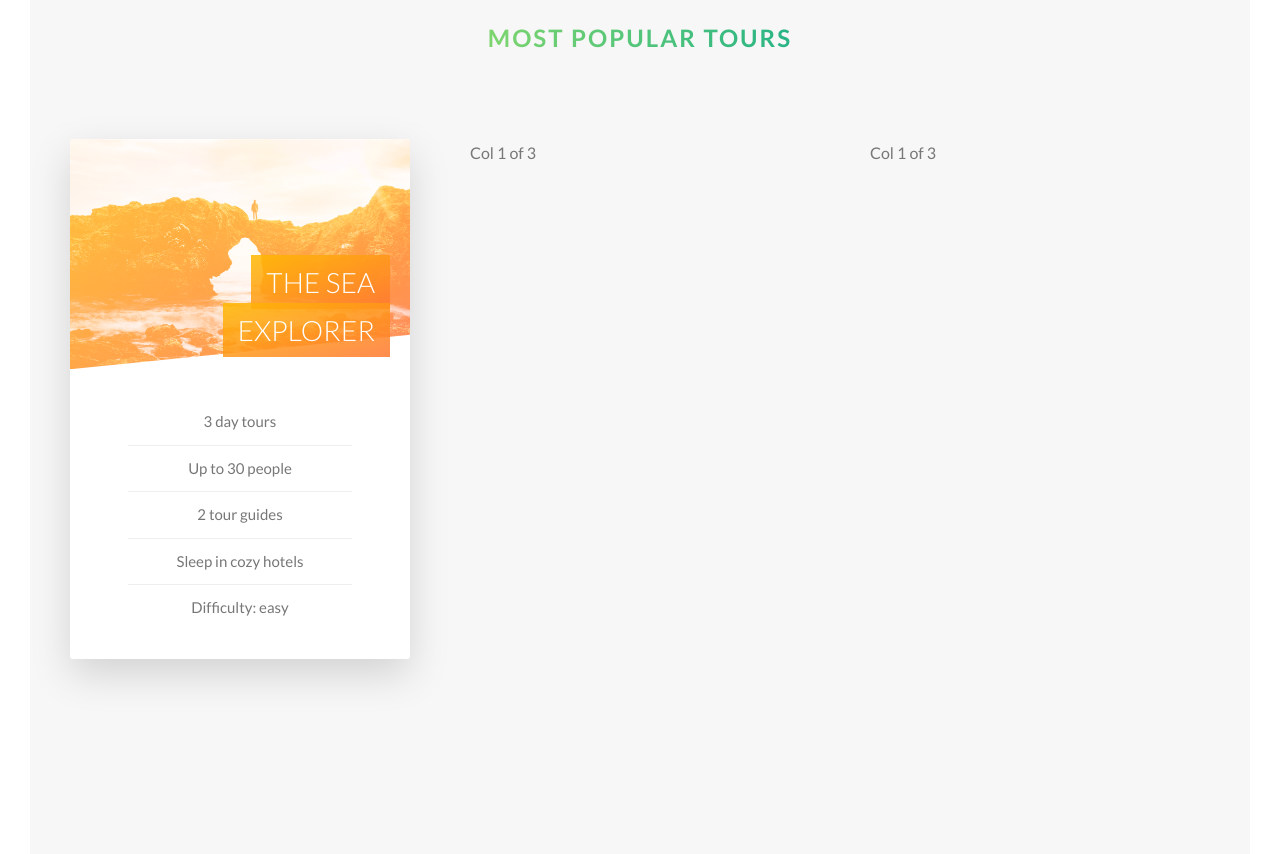
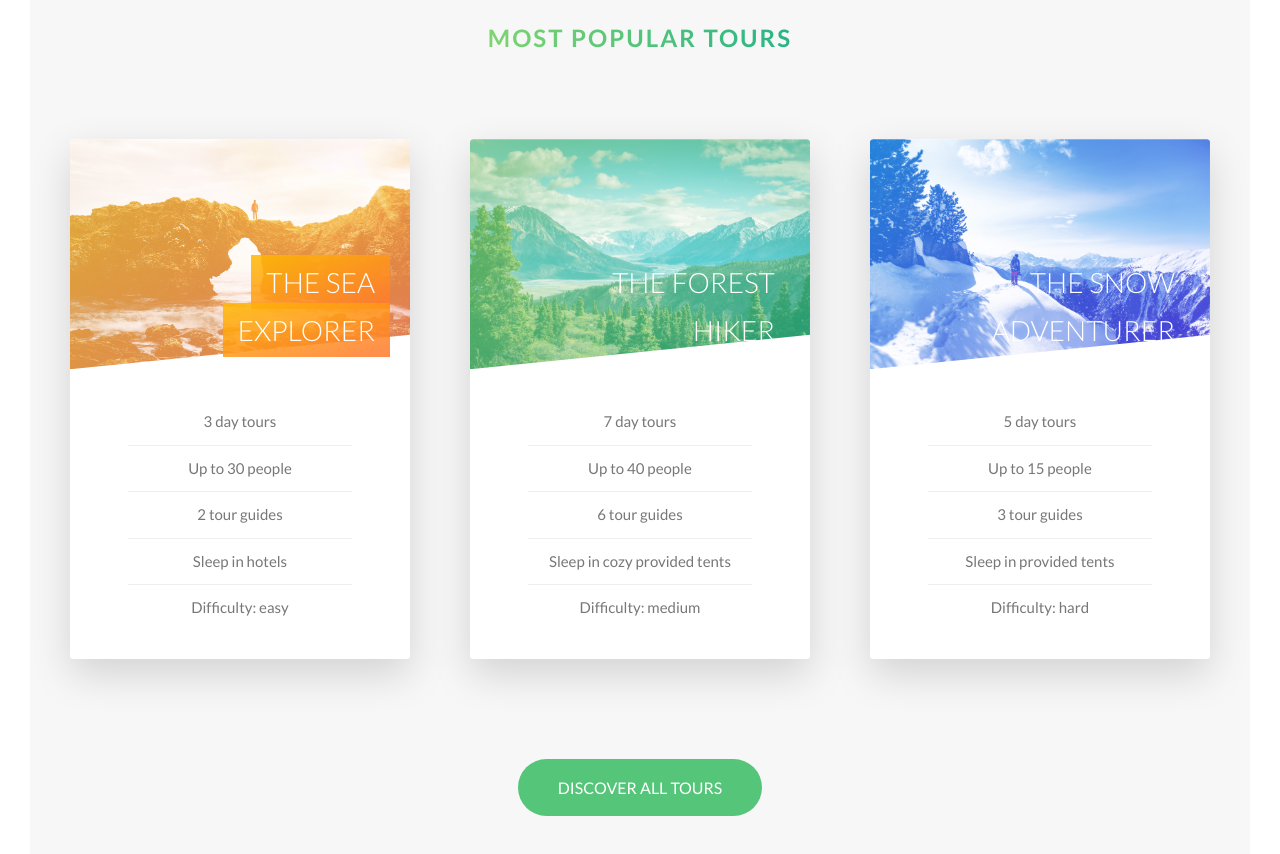
Before and after one commit to Pooya-Gordani/natours, a website: page index.html in a window 1280 px wide. Shown: the part 2360-3214 px from the top of the page. Drawn offline with Linux system fonts and the light colour scheme.

Commit message:
build tours section (part 3_2) --> build all three cards with button of discover all tours

```diff
--- a/index.html
+++ b/index.html
@@ -125,7 +125,7 @@
                                     <li>3 day tours</li>
                                     <li>Up to 30 people</li>
                                     <li>2 tour guides</li>
-                                    <li>Sleep in cozy hotels</li>
+                                    <li>Sleep in hotels</li>
                                     <li>Difficulty: easy</li>
                                 </ul>
                             </div>
@@ -145,12 +145,78 @@
                 </div>
 
                 <div class="col-1-of-3">
-                    Col 1 of 3
+                    <div class="card">
+                        <div class="card__side card__side--front">
+                            <div class="card__picture card__picture--2">
+                                &nbsp;
+                            </div>
+                            <h4 class="card__heading">
+                                <span class="card__heading-span card__heading-span--2">
+                                    The Forest Hiker
+                                </span>
+                            </h4>
+                            <div class="card__details">
+                                <ul>
+                                    <li>7 day tours</li>
+                                    <li>Up to 40 people</li>
+                                    <li>6 tour guides</li>
+                                    <li>Sleep in cozy provided tents</li>
+                                    <li>Difficulty: medium</li>
+                                </ul>
+                            </div>
+                        </div>
+
+                        <div class="card__side card__side--back card__side--back-2">
+                            <!-- cta: call to action box -->
+                            <div class="card__cta">
+                                <div class="card__price-box">
+                                    <p class="card__price-only">Only</p>
+                                    <div class="card__price-value">$497</div>
+                                </div>
+                                <a href="#" class="btn btn--white">Book now!</a>
+                            </div>
+                        </div>
+                    </div>
                 </div>
 
                 <div class="col-1-of-3">
-                    Col 1 of 3
+                    <div class="card">
+                        <div class="card__side card__side--front">
+                            <div class="card__picture card__picture--3">
+                                &nbsp;
+                            </div>
+                            <h4 class="card__heading">
+                                <span class="card__heading-span card__heading-span--3">
+                                    The Snow Adventurer
+                                </span>
+                            </h4>
+                            <div class="card__details">
+                                <ul>
+                                    <li>5 day tours</li>
+                                    <li>Up to 15 people</li>
+                                    <li>3 tour guides</li>
+                                    <li>Sleep in provided tents</li>
+                                    <li>Difficulty: hard</li>
+                                </ul>
+                            </div>
+                        </div>
+
+                        <div class="card__side card__side--back card__side--back-3">
+                            <!-- cta: call to action box -->
+                            <div class="card__cta">
+                                <div class="card__price-box">
+                                    <p class="card__price-only">Only</p>
+                                    <div class="card__price-value">$297</div>
+                                </div>
+                                <a href="#" class="btn btn--white">Book now!</a>
+                            </div>
+                        </div>
+                    </div>
                 </div>
+            </div>
+
+            <div class="u-center-text u-margin-top-huge">
+                <a href="#" class="btn btn--green">Discover all tours</a>
             </div>
         </section>
     </main>
--- a/sass/base/_utilities.scss
+++ b/sass/base/_utilities.scss
@@ -1,5 +1,7 @@
 // Utility classes are self-descriptive, single-purpose CSS classes
 .u-center-text{text-align: center;}
-.u-margin-bottom-small{margin-bottom: 1.5rem}
-.u-margin-bottom-medium{margin-bottom: 4rem}
-.u-margin-bottom-big{margin-bottom: 8rem}
+.u-margin-bottom-small{margin-bottom: 1.5rem;}
+.u-margin-bottom-medium{margin-bottom: 4rem;}
+.u-margin-bottom-big{margin-bottom: 8rem;}
+.u-margin-top-big{margin-top: 8rem;}
+.u-margin-top-huge{margin-top: 10rem;}
--- a/sass/components/_button.scss
+++ b/sass/components/_button.scss
@@ -32,6 +32,15 @@
 
         &:after{
             background-color: $color-white;
+        }
+    }
+
+    &--green{
+        background-color: $color-primary;
+        color: $color-white;
+
+        &:after{
+            background-color: $color-primary;
         }
     }
 
--- a/sass/components/_card.scss
+++ b/sass/components/_card.scss
@@ -28,6 +28,14 @@
             &-1{
                 background-image: linear-gradient(to right bottom, $color-secondary-light, $color-secondary-dark);
             }
+
+            &-2{
+                background-image: linear-gradient(to right bottom, $color-primary-light, $color-primary-dark);
+            }
+
+            &-3{
+                background-image: linear-gradient(to right bottom, $color-tertiary-light, $color-tertiary-dark);
+            }
         }
     }
 
@@ -46,16 +54,23 @@
         background-blend-mode: screen;
         -webkit-clip-path: polygon(0 0, 100% 0, 100% 85%, 0 100%);
         clip-path: polygon(0 0, 100% 0, 100% 85%, 0 100%);
+        border-top-left-radius: 3px;
+        border-top-right-radius: 3px;
 
         &--1{
-            background-image: linear-gradient(to right bottom, $color-secondary-light, $color-secondary-dark),
+            background-image: linear-gradient(to right bottom, rgba($color-secondary-light, 0.85),
+            rgba($color-secondary-dark, 0.85)),
             url(../../img/nat-5.jpg);
         }
         &--2{
-            background-image: url(../../img/nat-5.jpg);
+            background-image: linear-gradient(to right bottom, rgba($color-primary-light, 0.85),
+            rgba($color-primary-dark, 0.85)),
+            url(../../img/nat-6.jpg);
         }
         &--3{
-            background-image: url(../../img/nat-5.jpg);
+            background-image: linear-gradient(to right bottom, rgba($color-tertiary-light, 0.85),
+            rgba($color-tertiary-dark, 0.85)),
+            url(../../img/nat-7.jpg);
         }
     }
 
--- a/sass/pages/_home.scss
+++ b/sass/pages/_home.scss
@@ -23,7 +23,7 @@
 
 .section-tours{
     background-color: $color-grey-light-1;
-    padding: 25rem 0 50rem 0;
+    padding: 25rem 0 15rem 0;
     margin-top: -10rem;
     // transform: translateY(-10rem);
 }
```
Also changed, not shown: css/style.css, 1 other file.
